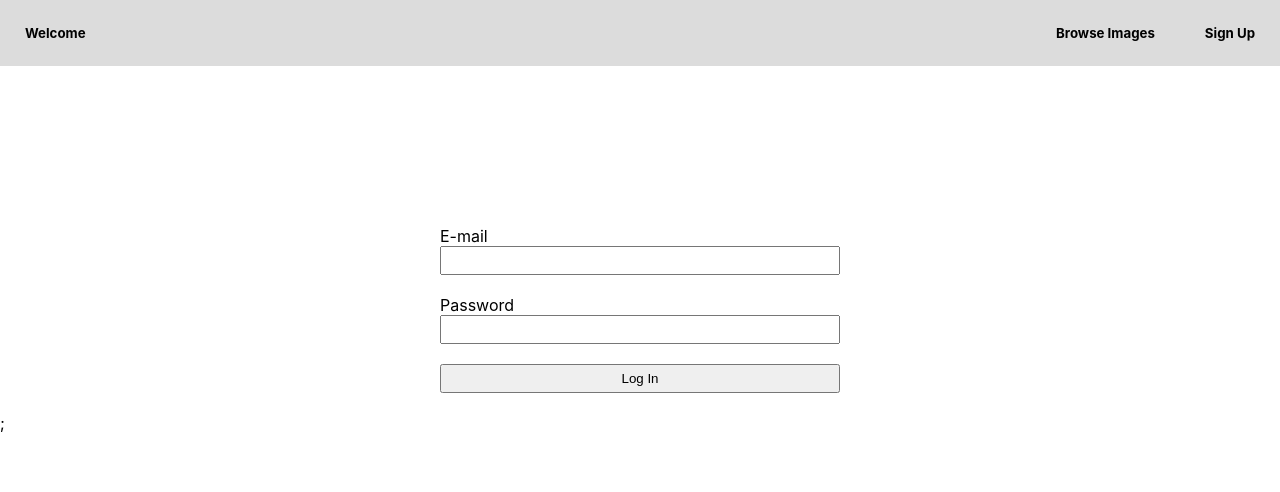
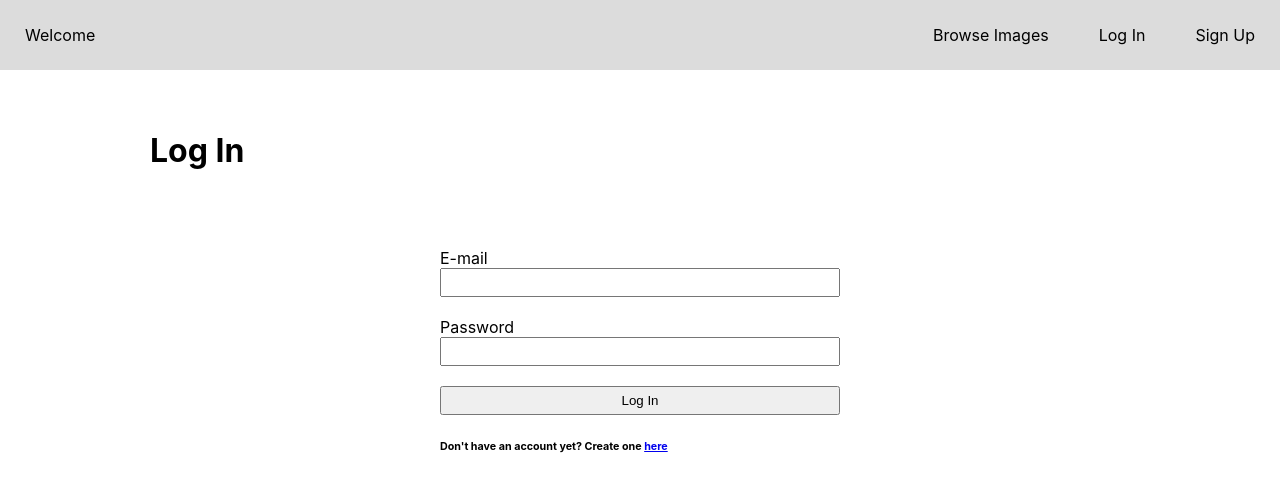
Before and after one commit to jassol/imageUploader, a React (Create React App) app: page /login in a window 1280 px wide. Shown: the top 492 px of the page. Built offline with nearby package versions, Linux system fonts and the light colour scheme.

Commit message:
Add login functionality

```diff
--- a/src/App.js
+++ b/src/App.js
@@ -1,4 +1,4 @@
-import React from 'react';
+import React, { useState } from 'react';
 
 // const AuthApp = React.lazy(() => import('./components/AuthenticatedApp'));
 // const UnauthApp = React.lazy(() => import('./components/UnauthenticatedApp'));
@@ -7,17 +7,26 @@ import AuthenticatedApp from './components/AuthenticatedApp';
 import UnauthenticatedApp from './components/UnauthenticatedApp';
 
 function App() {
-  const loggedIn = () => {};
-  const user = loggedIn();
+
+  const [user, setUser] = useState(null);
+
+  const logIn = user => {
+    setUser(user);
+  };
+
+  const logOut = () => {
+    setUser(null)
+  }
+
   const loggedInState = !!user;
   if (loggedInState) return (
     <div>
-      <AuthenticatedApp user={user} />
+      <AuthenticatedApp user={user} logOut={logOut} />
     </div>
   )
   else return (
     <div>
-      <UnauthenticatedApp />;
+      <UnauthenticatedApp logIn={logIn} />
     </div>
   )
 }
--- a/src/components/AuthenticatedApp.js
+++ b/src/components/AuthenticatedApp.js
@@ -5,11 +5,11 @@ import AllImages from './AllImages';
 import { Switch, Route } from "react-router-dom";
 
 function AuthenticatedApp(props) {
-  const { user } = props;
+  const { user, logOut } = props;
 
   return (
     <div>
-      <NavBar user={user} />
+      <NavBar user={user} logOut={logOut} />
       <Switch>
         <Route path="/images/:userId">
           <AllImages user={user} />
--- a/src/components/Login.js
+++ b/src/components/Login.js
@@ -1,11 +1,20 @@
 import React, { useState } from 'react';
+import PageHeader from './PageHeader';
+import { Link } from 'react-router-dom';
+import axios from 'axios';
 
-const Login = () => {
+const Login = (props) => {
+  const { logIn } = props;
 
   const [formData, setFormData] = useState({
     email: '',
     pswd: ''
-  })
+  });
+
+  const [error, setError] = useState({
+    status: 0,
+    message: ''
+  });
 
   const handleChange = e => {
     setFormData({
@@ -14,9 +23,32 @@ const Login = () => {
     })
   };
 
+  const handleSubmit = async (e) => {
+    try {
+      e.preventDefault();
+      setError({
+        status: 0,
+        message: ''
+      });
+      const { data } = await axios.put('/auth/login', formData);
+      console.log('sent back:', data);
+      console.log('props: ',props);
+      // line below reloads app as a logged in user
+      logIn(data);
+    } catch (err) {
+      setError({
+        status: err.response.status,
+        message: err.response.data.message
+      })
+    }
+  }
+
   return (
+    <div>
+      <PageHeader title='Log In' />
       <div className='form-container'>
-      <form onSubmit={()=>{}}>
+        <form onSubmit={handleSubmit}>
+          <h6 className='error'>{error.message}</h6>
           <div>
             <label htmlFor='email'>E-mail</label>
             <br />
@@ -42,7 +74,11 @@ const Login = () => {
           <div>
             <input type='submit' value='Log In'></input>
           </div>
+          <h6>Don't have an account yet? Create one&nbsp;
+            <Link to='/signup'>here</Link>
+          </h6>
         </form>
+      </div>
     </div>
   )
 }
--- a/src/components/NavBar.js
+++ b/src/components/NavBar.js
@@ -1,16 +1,17 @@
 import React from 'react';
+import { Link } from 'react-router-dom';
 
 const NavBar = (props) => {
   return props.user ?
   (
     <div id='navBar'>
       <div id='navLeft'>
-        <h5>Welcome, {props.user.id}</h5>
+        <h5>Welcome, {props.user.email}</h5>
       </div>
       <div id='navLinks'>
-        <h5>My Images</h5>
-        <h5>Browse Images</h5>
-        <h5>Log Out</h5>
+        <Link to={`/images/${props.user.id}`}>My Images</Link>
+        <Link to='/images'>Browse Images</Link>
+        <button id="logout" onClick={props.logOut}>Log Out</button>
       </div>
     </div>
   )
@@ -21,8 +22,9 @@ const NavBar = (props) => {
         <h5>Welcome</h5>
       </div>
       <div id='navLinks'>
-      <h5>Browse Images</h5>
-      <h5>Sign Up</h5>
+        <Link to='/images'>Browse Images</Link>
+        <Link to='/login'>Log In</Link>
+        <Link to='/signup'>Sign Up</Link>
       </div>
     </div>
   )
--- a/src/components/PageHeader.js
+++ b/src/components/PageHeader.js
@@ -3,7 +3,9 @@ import React from 'react';
 const PageHeader = (props) => {
   const { title } = props;
   return (
-    <h1 className='page-title'>{title}</h1>
+    <div className='page-title-container'>
+      <h1 className='page-title'>{title}</h1>
+    </div>
   )
 }
 
--- a/src/components/UnauthenticatedApp.js
+++ b/src/components/UnauthenticatedApp.js
@@ -5,16 +5,17 @@ import AllImages from './AllImages'
 import Login from './Login'
 import { Switch, Route } from "react-router-dom";
 
-function UnauthenticatedApp() {
+function UnauthenticatedApp(props) {
+  const { logIn } = props;
   return (
     <div>
       <NavBar />
       <Switch>
         <Route path="/login">
-          <Login />
+          <Login logIn={logIn} />
         </Route>
         <Route path="/signup">
-          {/* <Signup /> */}
+          {/* <Signup logIn={logIn} /> */}
         </Route>
         <Route path="/">
           <AllImages />
--- a/src/index.css
+++ b/src/index.css
@@ -13,8 +13,13 @@ code {
 }
 
 /* ------------------- NAV BAR & PAGE TITLES -------------------  */
+.page-title-container {
+  max-width: 1020px;
+  margin: auto;
+}
+
 .page-title {
-  padding: 40px;
+  padding: 40px 20px;
 }
 
 #navBar {
@@ -27,9 +32,16 @@ code {
   display: flex;
 }
 
-#navBar div h5 {
+#navBar div h5, #navBar div a, #logout {
   padding: 25px;
   margin: 0;
+  text-decoration: none;
+  color: black;
+  font-size: medium;
+  font-weight: normal;
+  border: none;
+  background-color: inherit;
+  cursor: pointer;
 }
 
 /* --------------------- LOADING SPINNER ---------------------  */
@@ -62,7 +74,7 @@ image-flex-container {
   flex-direction: row;
   flex-wrap: wrap;
   justify-content: center;
-  max-width: 1200px;
+  max-width: 1020px;
   margin: auto;
 }
 
@@ -77,10 +89,6 @@ image-flex-container {
 }
 
 /* ------------------------ LOGIN / SIGNUP -----------------------  */
-
-.form-container {
-  margin-top: 20vh;
-}
 
 form {
   max-width: 400px;
@@ -102,3 +110,8 @@ form input {
 input[type="submit" i] {
   width: 400px;
 }
+
+.error {
+  color: red;
+  font-size: medium;
+}
```
Also changed, not shown: 1 other file (tests, documents, lock files or other folders). Lines whose indentation alone changed are shown as unchanged.
